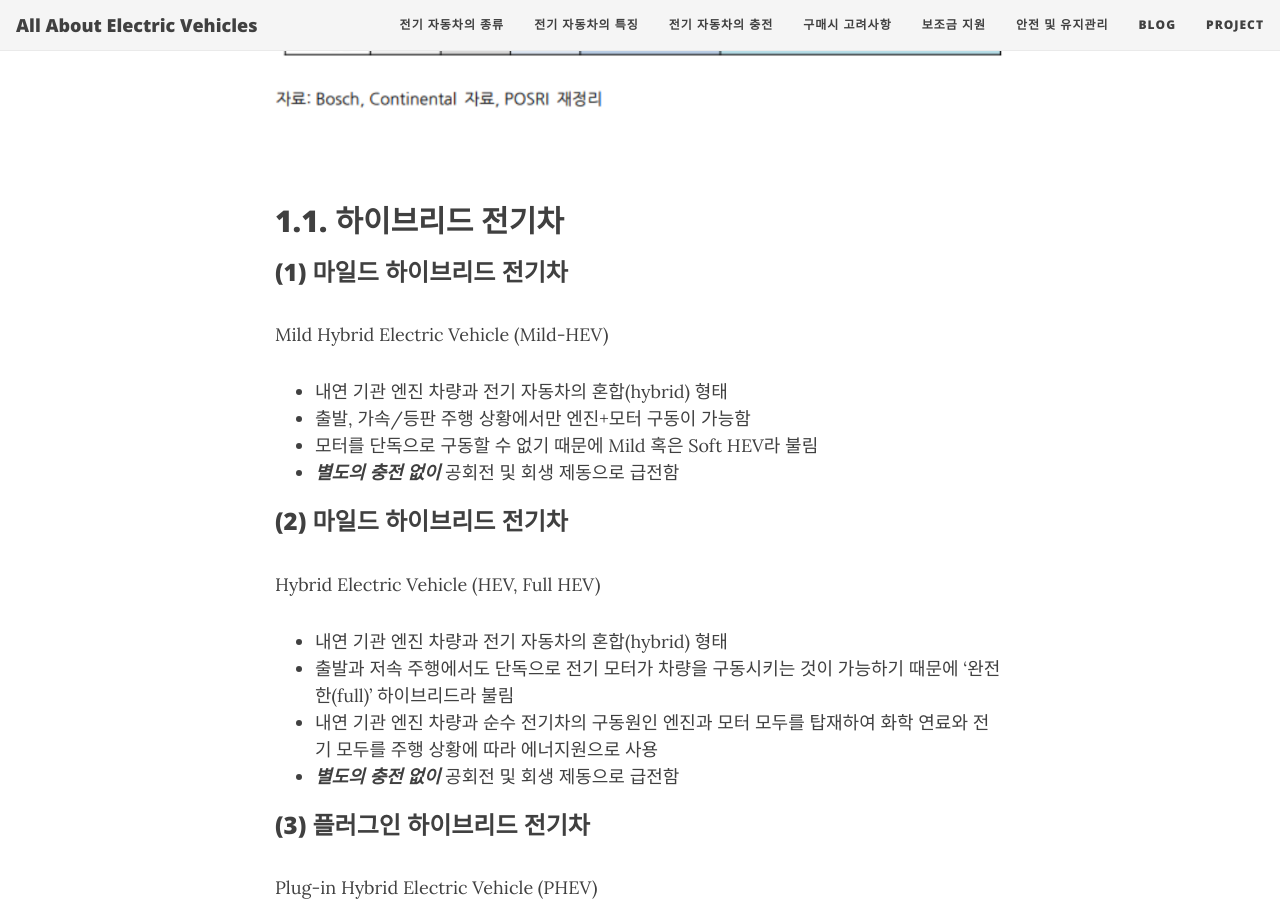
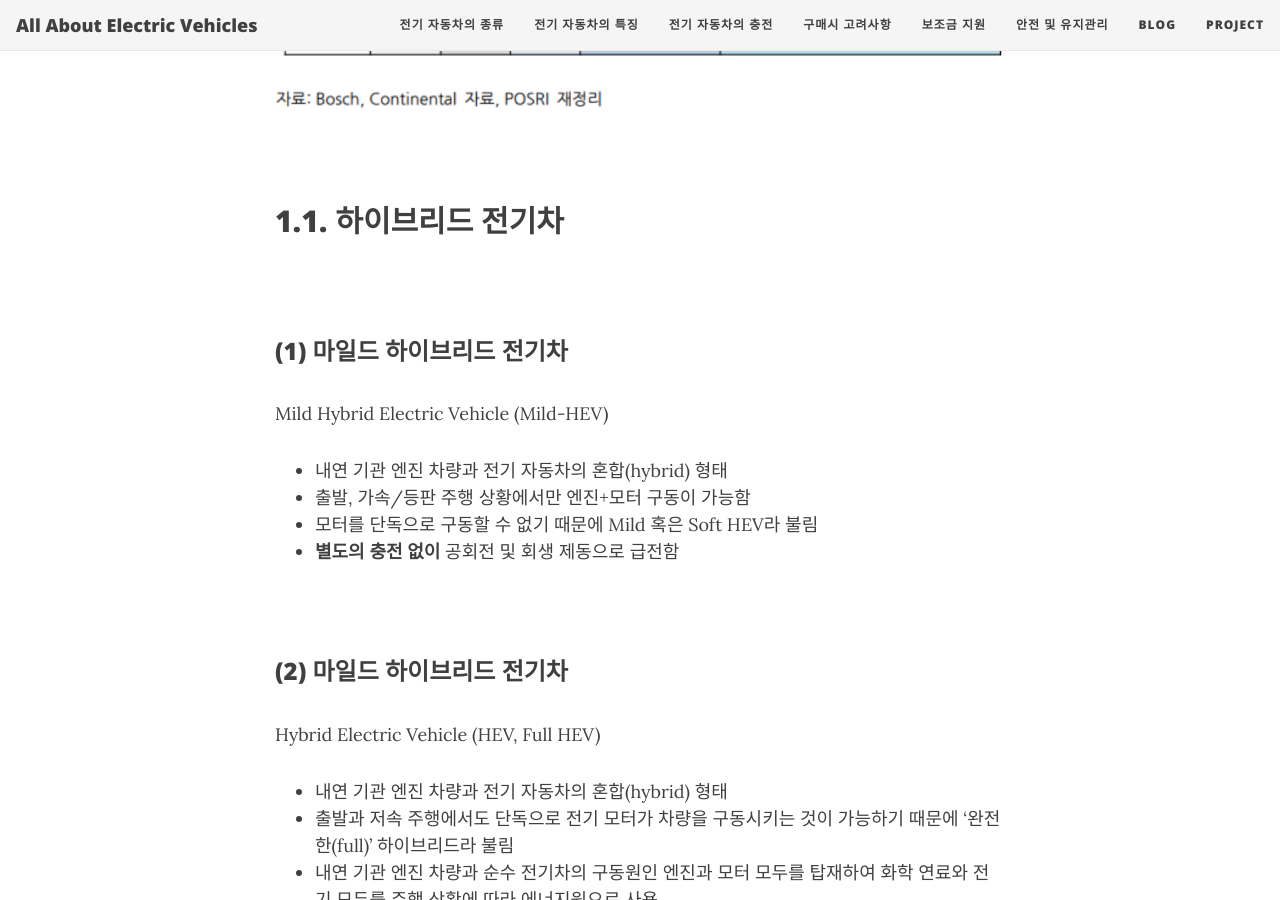
Before and after one commit to sini42dot/evibe, a Jekyll site: the page built from type.md, in a window 1280 px wide and 900 px high, scrolled down 566 px. Built offline with Jekyll 4.4.1, drawn with Linux system fonts in a browser that asks for light colours; nearby versions of some CDN libraries; our own code applies the rules of GitHub Pages for plain Markdown files.

Commit message:
Update type.md

```diff
--- a/type.md
+++ b/type.md
@@ -4,22 +4,27 @@
 ![Crepe](/assets/img/type_1.png)
 
 <br>
+## 1.1. 하이브리드 전기차
 
-## 1.1. 하이브리드 전기차
+<br>
+
 ### (1) 마일드 하이브리드 전기차
 Mild Hybrid Electric Vehicle (Mild-HEV)
 * 내연 기관 엔진 차량과 전기 자동차의 혼합(hybrid) 형태
 * 출발, 가속/등판 주행 상황에서만 엔진+모터 구동이 가능함
 * 모터를 단독으로 구동할 수 없기 때문에 Mild 혹은 Soft HEV라 불림
-* _**별도의 충전 없이**_ 공회전 및 회생 제동으로 급전함
+* **별도의 충전 없이** 공회전 및 회생 제동으로 급전함
+
+<br>
 
 ### (2) 마일드 하이브리드 전기차
 Hybrid Electric Vehicle (HEV, Full HEV)
 * 내연 기관 엔진 차량과 전기 자동차의 혼합(hybrid) 형태
-*  출발과 저속 주행에서도 단독으로 전기 모터가 차량을 구동시키는 것이 가능하기 때문에 ‘완전한(full)’ 하이브리드라 불림
+* 출발과 저속 주행에서도 단독으로 전기 모터가 차량을 구동시키는 것이 가능하기 때문에 ‘완전한(full)’ 하이브리드라 불림
 * 내연 기관 엔진 차량과 순수 전기차의 구동원인 엔진과 모터 모두를 탑재하여 화학 연료와 전기 모두를 주행 상황에 따라 에너지원으로 사용
-* _**별도의 충전 없이**_ 공회전 및 회생 제동으로 급전함
+* **별도의 충전 없이** 공회전 및 회생 제동으로 급전함
 
+<br>
 
 ### (3) 플러그인 하이브리드 전기차
 Plug-in Hybrid Electric Vehicle (PHEV)
@@ -27,16 +32,20 @@ Plug-in Hybrid Electric Vehicle (PHEV)
 * EV 모드와 HEV 모드 두 가지 모드로 주행하며 연비 효율에 맞게 분배하며 주행
 * 별도의 충전이 가능해지며 HEV 보다 주행 거리가 개선됨
 
+<br><br>
+
+## 1.2. 순수 전기차
+
 <br>
 
-## 1.2. 순수 전기차
 ### (1) 배터리 전기차
 Battery Electric Vehicle (BEV, Pure-EV)
-*  엔진 없이 화석 연료를 대신하여 순수 전기만을 에너지원으로 이용하는 전기차
-*  배터리에 전기를 _**외부에서 충전**_ 하여 에너지를 저장
+* 엔진 없이 화석 연료를 대신하여 순수 전기만을 에너지원으로 이용하는 전기차
+* 배터리에 전기를 **외부에서 충전**하여 에너지를 저장
 * 전기 모터는 구동원으로 배터리에 저장된 전기를 사용하여 차량을 구동시킴
 * 전기만을 사용하기 때문에 배기 가스 배출이 없어 친환경적임
 
+<br>
 
 ### (2) 수소 전기차
 Fuel Cell Electric Vehicle (FCEV)
```
